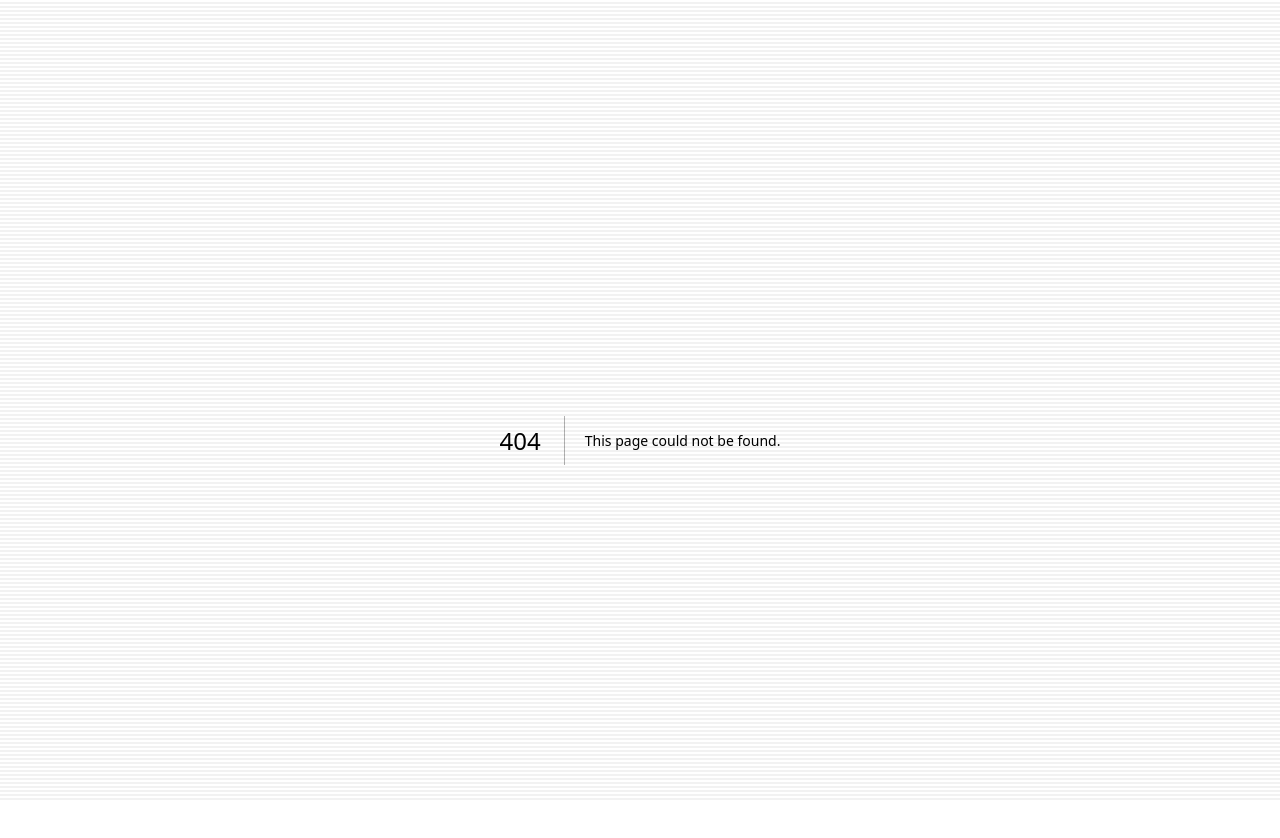
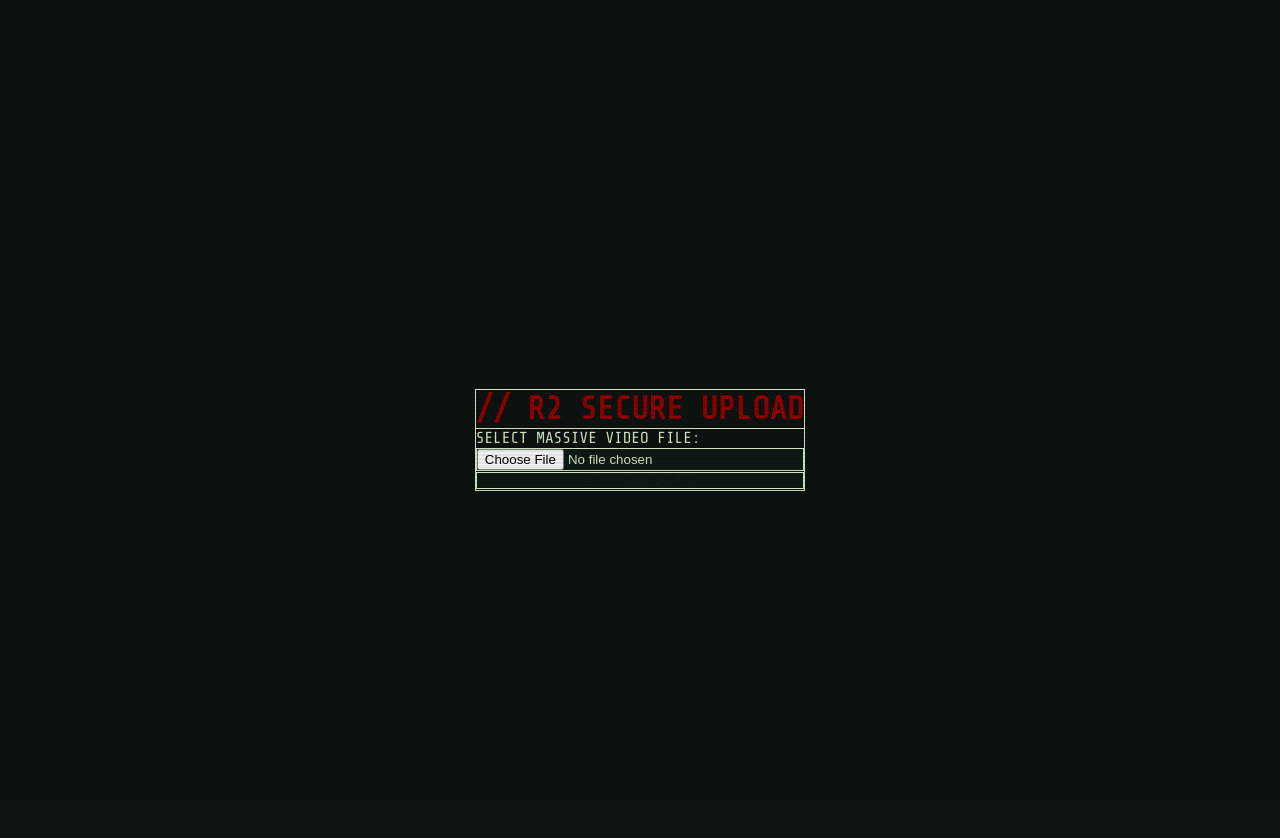
Before and after one commit to rokorobot/Alpha, a Next.js app: page /upload in a window 1280 px wide. Before the commit this address had no page. Shown: the top 838 px of the page. Built offline with nearby package versions, Linux system fonts and the light colour scheme.

Commit message:
Feat: Add R2 Upload Tool UI

```diff
--- /dev/null
+++ b/app/upload/page.tsx
@@ -0,0 +1,119 @@
+'use client';
+
+import { useState } from 'react';
+
+export default function R2UploadPage() {
+    const [file, setFile] = useState<File | null>(null);
+    const [uploading, setUploading] = useState(false);
+    const [uploadedUrl, setUploadedUrl] = useState('');
+    const [error, setError] = useState('');
+
+    const handleFileChange = (e: React.ChangeEvent<HTMLInputElement>) => {
+        if (e.target.files && e.target.files[0]) {
+            setFile(e.target.files[0]);
+        }
+    };
+
+    const handleUpload = async () => {
+        if (!file) return;
+
+        setUploading(true);
+        setError('');
+        setUploadedUrl('');
+
+        try {
+            // 1. Request signed URL
+            const response = await fetch('/api/upload', {
+                method: 'POST',
+                headers: { 'Content-Type': 'application/json' },
+                body: JSON.stringify({
+                    filename: file.name,
+                    contentType: file.type,
+                }),
+            });
+
+            if (!response.ok) throw new Error('Failed to get upload URL');
+            const { url } = await response.json();
+
+            // 2. Upload to R2
+            const uploadResponse = await fetch(url, {
+                method: 'PUT',
+                body: file,
+                headers: {
+                    'Content-Type': file.type,
+                },
+            });
+
+            if (!uploadResponse.ok) throw new Error('Upload to R2 failed');
+
+            // 3. Construct Public URL
+            // Use the env var or fallback
+            const publicDomain = process.env.NEXT_PUBLIC_R2_PUBLIC_URL || 'YOUR_R2_PUBLIC_DOMAIN';
+            const fileUrl = `${publicDomain}/${file.name}`;
+
+            setUploadedUrl(fileUrl);
+        } catch (err: any) {
+            console.error(err);
+            setError(err.message || 'Upload failed');
+        } finally {
+            setUploading(false);
+        }
+    };
+
+    return (
+        <div className="min-h-screen bg-[#0b1210] text-[#d0e0c0] flex flex-col items-center justify-center p-4 font-mono">
+            <div className="max-w-md w-full border border-[#d0e0c0] p-8 bg-black/50">
+                <h1 className="text-2xl font-bold mb-6 text-[#8B0000] border-b border-[#d0e0c0] pb-2">
+          // R2 SECURE UPLOAD
+                </h1>
+
+                <div className="mb-6">
+                    <label className="block mb-2 text-sm uppercase">Select Massive Video File:</label>
+                    <input
+                        type="file"
+                        onChange={handleFileChange}
+                        className="w-full text-sm bg-[#0f1a15] border border-[#d0e0c0] p-2 focus:outline-none focus:border-[#a4cfa4]"
+                        accept="video/*,audio/*,image/*"
+                    />
+                </div>
+
+                {error && (
+                    <div className="mb-4 text-red-500 border border-red-500 p-2 text-sm">
+                        ERROR: {error}
+                    </div>
+                )}
+
+                <button
+                    onClick={handleUpload}
+                    disabled={!file || uploading}
+                    className={`w-full py-3 font-bold border ${uploading
+                            ? 'bg-gray-800 border-gray-600 text-gray-500 cursor-not-allowed'
+                            : 'bg-[#0f1a15] border-[#d0e0c0] hover:bg-[#d0e0c0] hover:text-black cursor-pointer'
+                        } transition-colors uppercase tracking-widest`}
+                >
+                    {uploading ? 'TRANSMITTING...' : 'INITIATE UPLOAD'}
+                </button>
+
+                {uploadedUrl && (
+                    <div className="mt-8 p-4 border border-[#a4cfa4] bg-[#a4cfa4]/10">
+                        <p className="text-xs text-[#a4cfa4] mb-2">UPLOAD SUCCESSFUL. COPY LINK:</p>
+                        <div className="flex gap-2">
+                            <input
+                                type="text"
+                                readOnly
+                                value={uploadedUrl}
+                                className="flex-1 bg-black border border-[#a4cfa4] p-2 text-xs text-white"
+                            />
+                            <button
+                                onClick={() => navigator.clipboard.writeText(uploadedUrl)}
+                                className="bg-[#a4cfa4] text-black px-4 text-xs font-bold hover:bg-white"
+                            >
+                                COPY
+                            </button>
+                        </div>
+                    </div>
+                )}
+            </div>
+        </div>
+    );
+}
```
